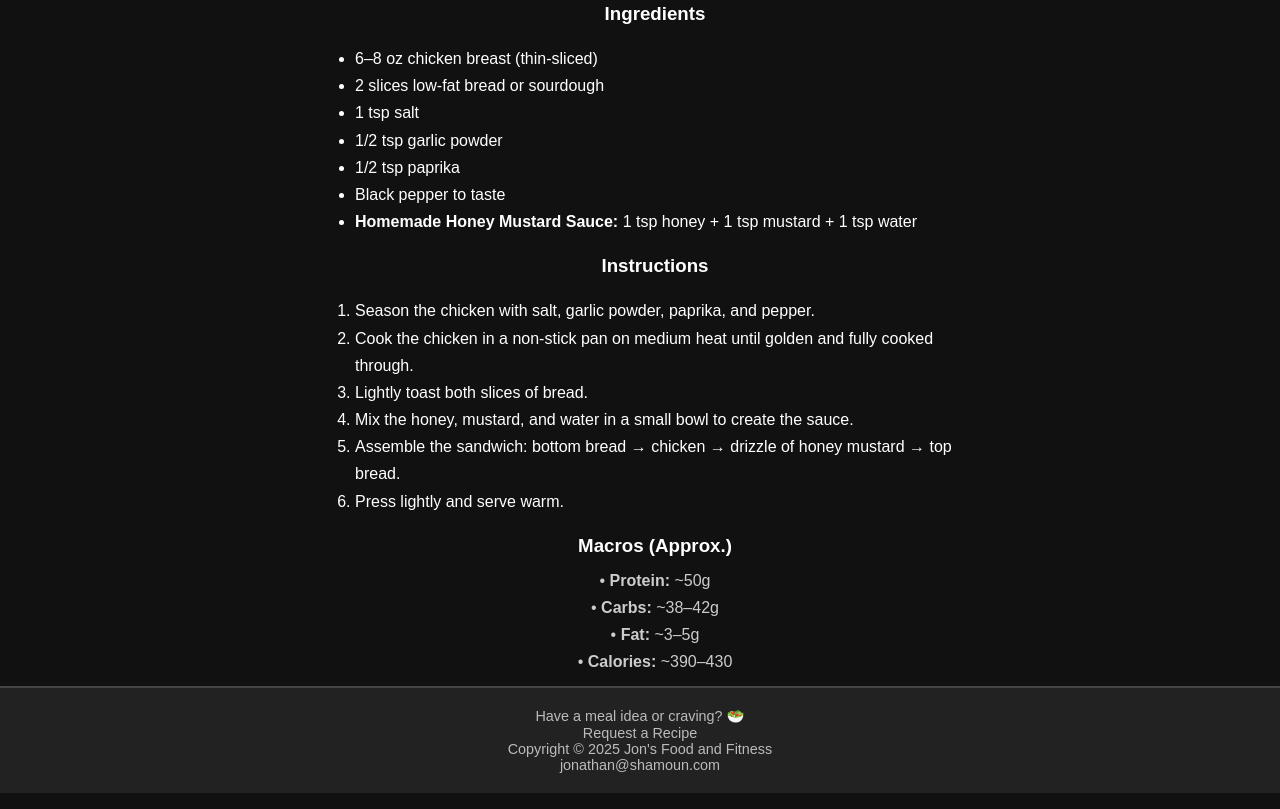
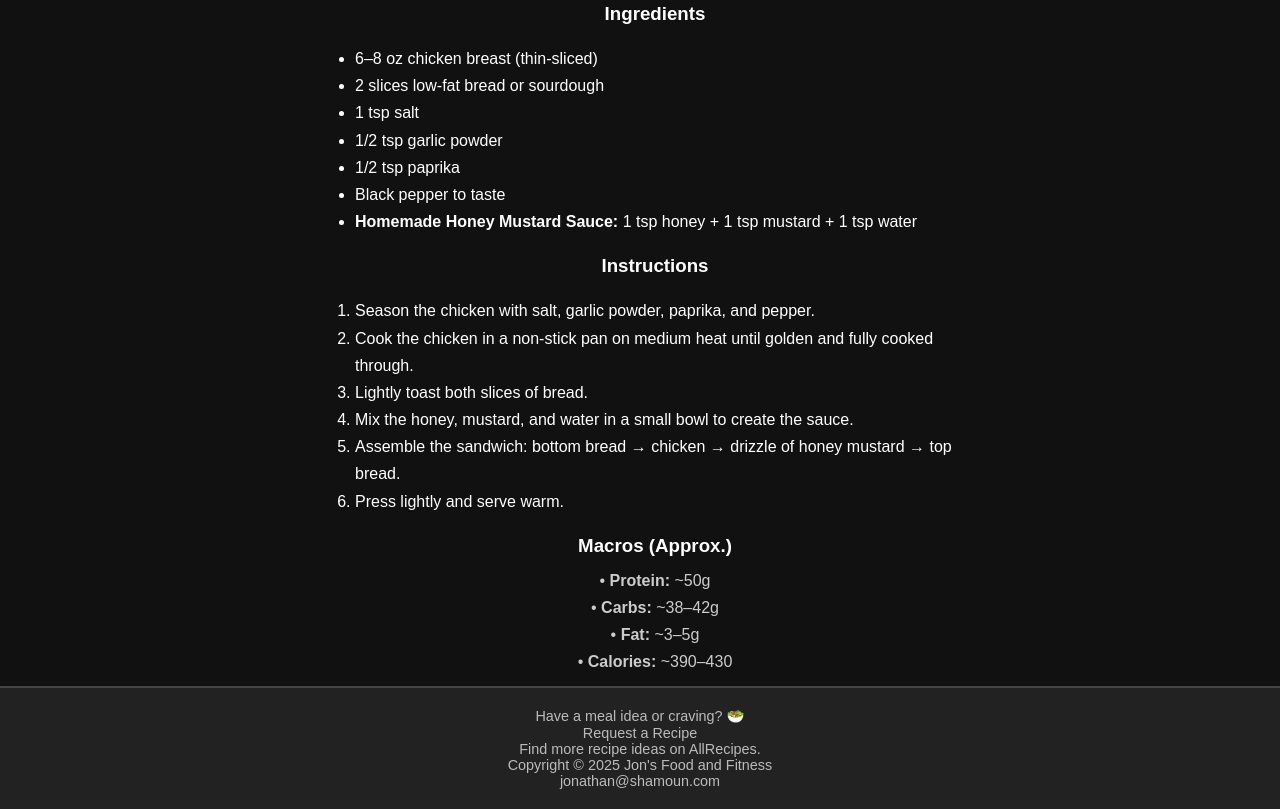
Before and after one commit to JonathanShamoun/JonathanShamoun.github.io, a plain HTML site: page protein.html in a window 1280 px wide. Shown: the part 714-1523 px from the top of the page. Drawn offline with Linux system fonts and the light colour scheme.

Commit message:
Update footer with AllRecipes link
Added a link to AllRecipes in the footer and adjusted formatting.

```diff
--- a/protein.html
+++ b/protein.html
@@ -81,6 +81,9 @@
         Request a Recipe
       </a>
     </div>
+    <p>Find more recipe ideas on
+      <a href="https://www.allrecipes.com" target="_blank">AllRecipes</a>.
+    </p>
     Copyright © 2025 <span class="resort">Jon's Food and Fitness</span><br>
     <a href="mailto:jonathan@shamoun.com">jonathan@shamoun.com</a>
   </footer>
```
